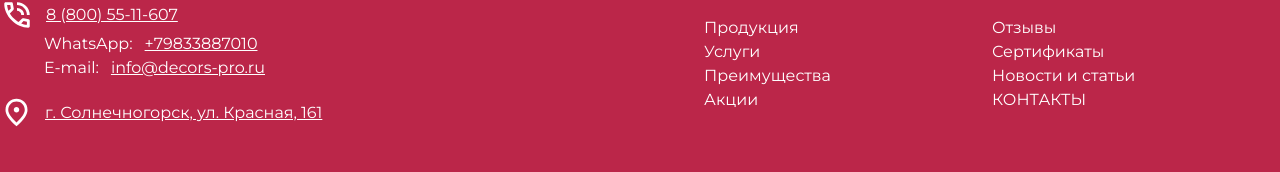
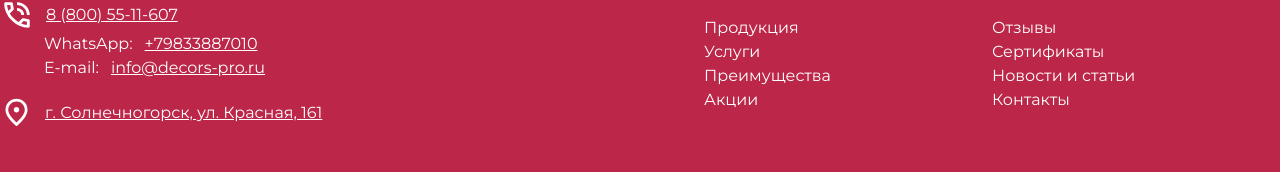
Before and after one commit to boburNasimovich/Decors, a React (Vite) app: page / in a window 1280 px wide. Shown: the part 5402-5574 px from the top of the page. Built offline with nearby package versions, Linux system fonts and the light colour scheme.

Commit message:
kontakt-change

```diff
--- a/src/components/Footer.jsx
+++ b/src/components/Footer.jsx
@@ -33,7 +33,7 @@ const Footer = () => {
                     <Link to={'Preimushestva'}>Преимущества</Link>
                     <Link to={'Navosti'}>Новости и статьи</Link>
                     <Link to={'Aksii'}>Акции</Link>
-                    <Link to={'Kantakt'}>КОНТАКТЫ</Link>
+                    <Link to={'Kantakt'}>Контакты</Link>
                 </div>
             </div>
             <p className='text-center pt-10 tracking-[2px]'>© 2024 Экстерьерные пленки DECORS • Самоклеящиеся листы для ламинации сэндвича</p>
```
